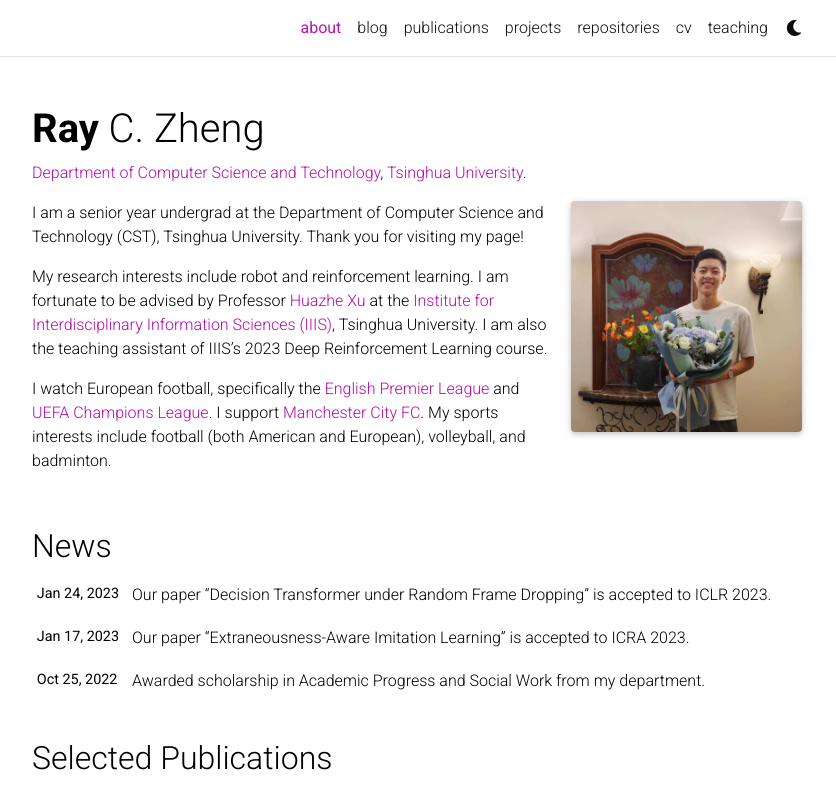
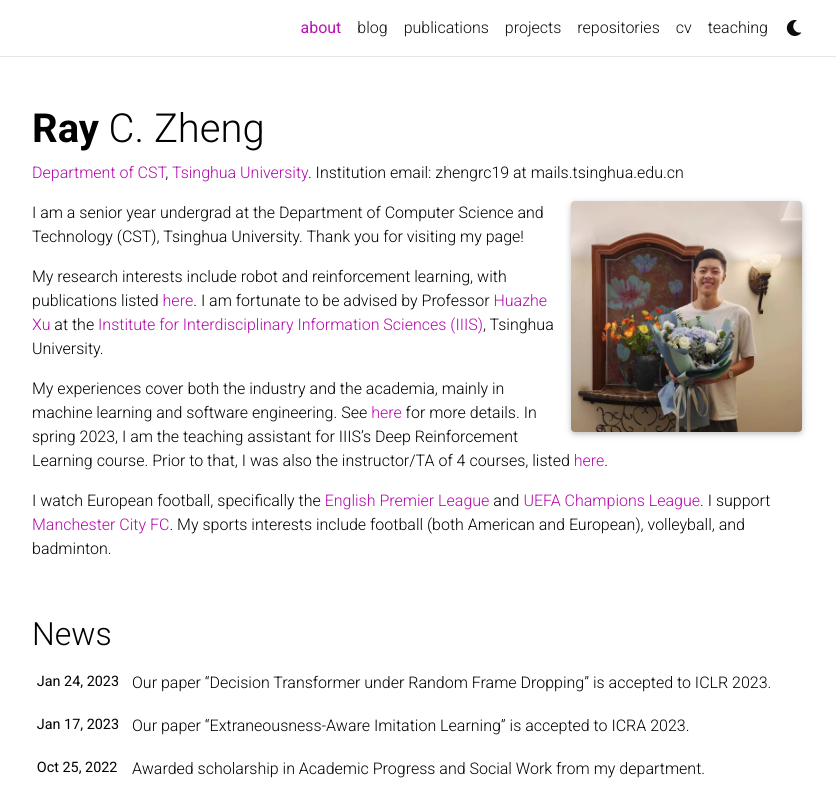
Before and after one commit to zhengrc19/zhengrc19.github.io, a Jekyll site: the page built from _pages/about.md, in a window 1280 px wide and 1201 px high, cut to the strip 0-805 px from the top of the window. Shown: the whole strip, without its empty margins (223-1059 px from the left). Built offline with Jekyll 4.4.1, drawn with Linux system fonts in a browser that asks for light colours; full-size pictures stand in for the smaller copies a plugin makes; comment, search, counter and statistics services are not loaded; a style sheet for code colours, icons or effects is not loaded.

Commit message:
revied biography

```diff
--- a/_pages/about.md
+++ b/_pages/about.md
@@ -2,16 +2,16 @@
 layout: about
 title: about
 permalink: /
-subtitle: <a href='https://www.cs.tsinghua.edu.cn/'>Department of Computer Science and Technology</a>, <a href='https://www.tsinghua.edu.cn/'>Tsinghua University</a>.
+subtitle: "<a href='https://www.cs.tsinghua.edu.cn/'>Department of CST</a>, <a href='https://www.tsinghua.edu.cn/'>Tsinghua University</a>. Institution email: zhengrc19 at mails.tsinghua.edu.cn"
 
 profile:
   align: right
   image: myself.jpeg
   image_circular: false # crops the image to make it circular
   # address: >
-  #   <p>555 your office number</p>
-  #   <p>123 your address street</p>
-  #   <p>Your City, State 12345</p>
+  #   <p>TUSPark Building C Flr. 19</p>
+  #   <p>(清华科技园科技大厦C座19层)</p>
+  #   <p>Beijing, China 100085</p>
 
 news: true  # includes a list of news items
 selected_papers: true # includes a list of papers marked as "selected={true}"
@@ -26,7 +26,9 @@ Link to your social media connections, too. This theme is set up to use [Font Aw
 
 I am a senior year undergrad at the Department of Computer Science and Technology (CST), Tsinghua University. Thank you for visiting my page!
 
-My research interests include robot and reinforcement learning. I am fortunate to be advised by Professor <a href='http://hxu.rocks'>Huazhe Xu</a> at the <a href='https://iiis.tsinghua.edu.cn/en/'>Institute for Interdisciplinary Information Sciences (IIIS)</a>, Tsinghua University. I am also the teaching assistant of IIIS's 2023 Deep Reinforcement Learning course.
+My research interests include robot and reinforcement learning, with publications listed <a href='publications'>here</a>. I am fortunate to be advised by Professor <a href='http://hxu.rocks'>Huazhe Xu</a> at the <a href='https://iiis.tsinghua.edu.cn/en/'>Institute for Interdisciplinary Information Sciences (IIIS)</a>, Tsinghua University.
+
+My experiences cover both the industry and the academia, mainly in machine learning and software engineering. See <a href='cv'>here</a> for more details. In spring 2023, I am the teaching assistant for IIIS's Deep Reinforcement Learning course. Prior to that, I was also the instructor/TA of 4 courses, listed <a href='teaching'>here</a>.
 
 I watch European football, specifically the <a href='https://www.premierleague.com/'>English Premier League</a> and <a href='https://www.uefa.com/uefachampionsleague/'>UEFA Champions League</a>. I support <a href='https://www.mancity.com/'>Manchester City FC</a>. My sports interests include football (both American and European), volleyball, and badminton.
 <!-- This website is still under construction, so you are welcome to check out my <a href='https://scholar.google.com/citations?user=gwUGHwsAAAAJ'>Google Scholar</a>, <a href='https://github.com/zhengrc19'>Github</a>, and <a href='https://www.linkedin.com/in/ray-zheng-366053132'>Linkedin</a> profiles to learn more about me :-) -->
```
